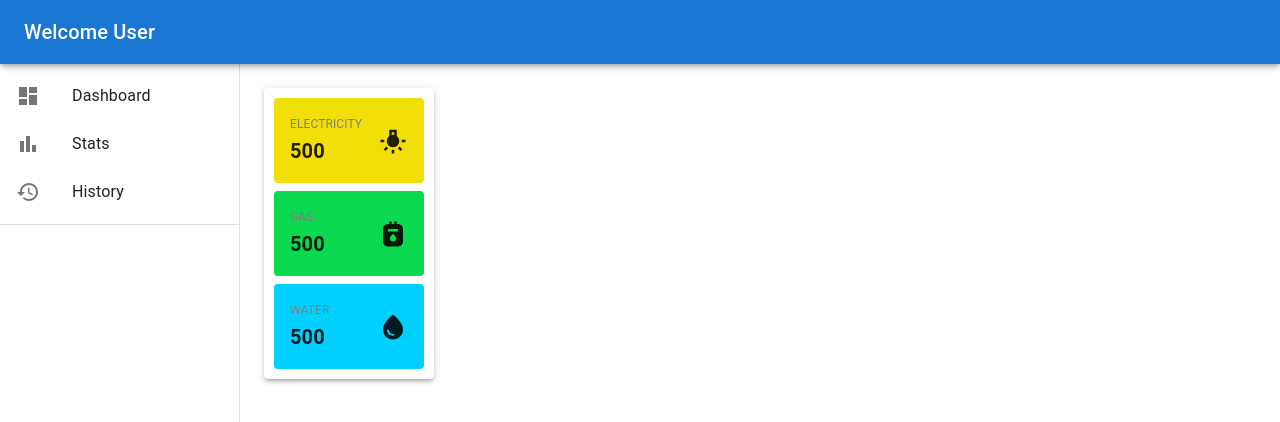
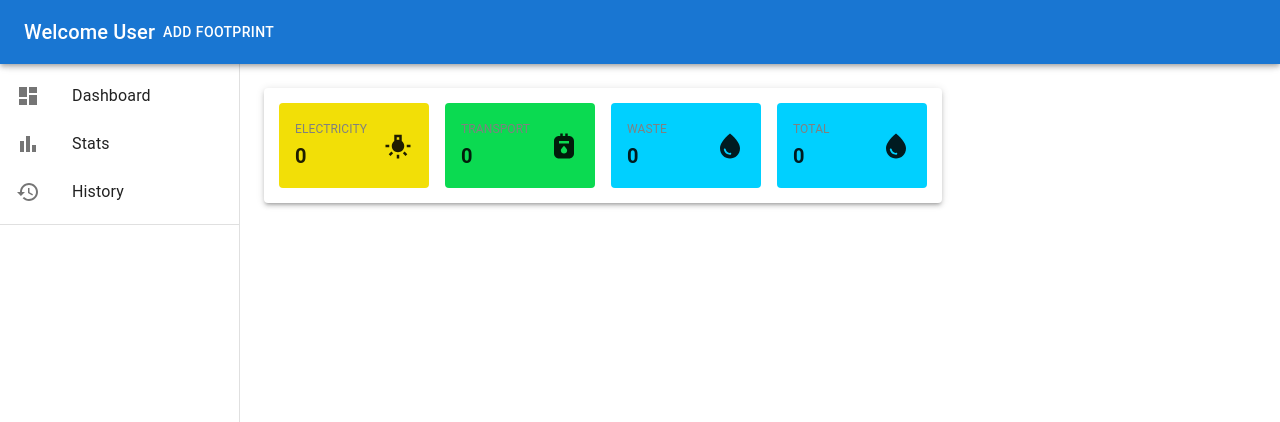
Before and after one commit to NimmalaD/sustainability-lifestyle-tracker-app, a React (Create React App) app in the folder frontend-app/: page /dashboard in a window 1280 px wide. Shown: the top 422 px of the page. Built offline with nearby package versions, Linux system fonts and the light colour scheme.

Commit message:
built carbonprint form

```diff
--- /dev/null
+++ b/frontend-app/src/components/carbonFootprintsForm/AddCarbonFootprint.js
@@ -0,0 +1,137 @@
+import React, {useState} from 'react';
+import { Button, Dialog, DialogActions, DialogContent, DialogTitle, TextField, Box } from '@mui/material';
+
+const AddCarbonFootprint = ({ open, close, onSubmit }) => {
+    // State to store input values
+  const [electricity, setElectricity] = useState(0);
+  const [gas, setGas] = useState(0);
+  const [water, setWater] = useState(0);
+  const [car, setCar] = useState(0);
+  const [bike, setBike] = useState(0);
+  const [publicTransport, setPublicTransport] = useState(0);
+  const [walk, setWalk] = useState(0);
+  const [plastic, setPlastic] = useState(0);
+  const [glass, setGlass] = useState(0);
+  const [paper, setPaper] = useState(0);
+
+  // Handle form submission
+  const handleSubmit = () => {
+    // Calculate sums
+    const home = electricity + gas + water;
+    const waste = plastic + glass + paper;
+    const transport = car + bike + publicTransport + walk;
+    const total = home + waste + transport;
+
+    // Display the results (for now, using console log)
+    // console.log('Home:', home);
+    // console.log('Waste:', waste);
+    // console.log('Transport:', transport);
+    // console.log('Total:',total)
+
+    onSubmit(home,waste,transport,total)
+
+  };
+  return (
+    <Box>
+      {/* Modal Dialog */}
+      <Dialog open={open} onClose={close} fullWidth>
+        <DialogTitle>Fill out the form</DialogTitle>
+        <DialogContent sx={{paddingTop:'20px'}}>
+          {/* Form inside the modal */}
+          <Box component="form" sx={{ display: 'flex', flexDirection: 'column', gap: 2 }}>
+            <TextField
+              label="Electricity"
+              variant="outlined"
+              type="number"
+              value={electricity}
+              onChange={(e) => setElectricity(Number(e.target.value))}
+              placeholder='Electricity'
+              inputProps={{ min: 0 }}
+            />
+            <TextField
+              label="Gas"
+              variant="outlined"
+              type="number"
+              value={gas}
+              onChange={(e) => setGas(Number(e.target.value))}
+              inputProps={{ min: 0 }}
+            />
+            <TextField
+              label="Water"
+              variant="outlined"
+              type="number"
+              value={water}
+              onChange={(e) => setWater(Number(e.target.value))}
+              inputProps={{ min: 0 }}
+            />
+            <TextField
+              label="Car"
+              variant="outlined"
+              type="number"
+              value={car}
+              onChange={(e) => setCar(Number(e.target.value))}
+              inputProps={{ min: 0 }}
+            />
+            <TextField
+              label="Bike"
+              variant="outlined"
+              type="number"
+              value={bike}
+              onChange={(e) => setBike(Number(e.target.value))}
+              inputProps={{ min: 0 }}
+            />
+            <TextField
+              label="Public Transport"
+              variant="outlined"
+              type="number"
+              value={publicTransport}
+              onChange={(e) => setPublicTransport(Number(e.target.value))}
+              inputProps={{ min: 0 }}
+            />
+            <TextField
+              label="Walk"
+              variant="outlined"
+              type="number"
+              value={walk}
+              onChange={(e) => setWalk(Number(e.target.value))}
+              inputProps={{ min: 0 }}
+            />
+            <TextField
+              label="Plastic"
+              variant="outlined"
+              type="number"
+              value={plastic}
+              onChange={(e) => setPlastic(Number(e.target.value))}
+              inputProps={{ min: 0 }}
+            />
+            <TextField
+              label="Glass"
+              variant="outlined"
+              type="number"
+              value={glass}
+              onChange={(e) => setGlass(Number(e.target.value))}
+              inputProps={{ min: 0 }}
+            />
+            <TextField
+              label="Paper"
+              variant="outlined"
+              type="number"
+              value={paper}
+              onChange={(e) => setPaper(Number(e.target.value))}
+              inputProps={{ min: 0 }}
+            />
+          </Box>
+        </DialogContent>
+        <DialogActions>
+          {/* Actions for the modal */}
+          <Button onClick={close}>Cancel</Button>
+          <Button onClick={handleSubmit} variant="contained" color="primary">
+            Submit
+          </Button>
+        </DialogActions>
+      </Dialog>
+    </Box>
+  );
+};
+
+export default AddCarbonFootprint;
--- a/frontend-app/src/components/dashboard/UserDashboard.js
+++ b/frontend-app/src/components/dashboard/UserDashboard.js
@@ -1,4 +1,4 @@
-import * as React from 'react';
+import React, { useState } from 'react';
 import Box from '@mui/material/Box';
 import Drawer from '@mui/material/Drawer';
 import AppBar from '@mui/material/AppBar';
@@ -16,11 +16,32 @@ import BarChartIcon from '@mui/icons-material/BarChart';
 import HistoryIcon from '@mui/icons-material/History';
 import CarbonFootprintDashboard from './carbonFootprints/CarbonFootprintDashboard';
 import Grid from '@mui/material/Grid2';
+import { Button } from '@mui/material';
+import AddCarbonFootprint from '../carbonFootprintsForm/AddCarbonFootprint';
 
 const drawerWidth = 240;
 
 export default function UserDashboard() {
-  return (
+  const [homeValue, setHomeValue] = useState(0)
+  const [transportValue, setTransportValue] = useState(0)
+  const [wasteValue, setWasteValue] = useState(0)
+  const [totalValue, setTotalValue] = useState(0)
+  const [open, setOpen] = useState(false)
+  const handleOnClick = () =>{
+    setOpen(true)
+  }
+  const handleOnClose = () =>{
+    setOpen(false)
+  }
+  const onSubmitForm = (homeVal, transVal, wasteVal, totalVal) => {
+    setHomeValue(homeVal)
+    setTransportValue(transVal)
+    setWasteValue(wasteVal)
+    setTotalValue(totalVal)
+
+    handleOnClose();
+  }
+      return (
     <Box sx={{ display: 'flex' }}>
       <CssBaseline />
       <AppBar position="fixed" sx={{ zIndex: (theme) => theme.zIndex.drawer + 1 }}>
@@ -28,6 +49,8 @@ export default function UserDashboard() {
           <Typography variant="h6" noWrap component="div">
             Welcome User
           </Typography>
+          <Button onClick={handleOnClick} sx={{color: 'white'}}>Add Footprint</Button>
+          <AddCarbonFootprint open={open} close={handleOnClose} onSubmit={onSubmitForm}></AddCarbonFootprint>
         </Toolbar>
       </AppBar>
       <Drawer
@@ -60,7 +83,7 @@ export default function UserDashboard() {
       <Box component="main" sx={{ flexGrow: 1, p: 3 }}>
         <Toolbar />
         <Grid container spacing={2}>
-            <CarbonFootprintDashboard></CarbonFootprintDashboard>
+            <CarbonFootprintDashboard home={homeValue} transport={transportValue} waste={wasteValue} totalEmission={totalValue}></CarbonFootprintDashboard>
         </Grid>
       </Box>
     </Box>
--- a/frontend-app/src/components/dashboard/carbonFootprints/CarbonFootprintDashboard.js
+++ b/frontend-app/src/components/dashboard/carbonFootprints/CarbonFootprintDashboard.js
@@ -1,31 +1,31 @@
 import React from "react";
 import Paper from "@mui/material/Paper";
 import { Box } from "@mui/material";
-import Grid from "@mui/material/Grid2";
 import Stack from "@mui/material/Stack";
 import TungstenIcon from '@mui/icons-material/Tungsten';
 import IndividualCarbonSummary from "./IndividualCarbonSummary";
 import GasMeterIcon from '@mui/icons-material/GasMeter';
 import WaterDropIcon from '@mui/icons-material/WaterDrop';
 
-const CarbonFootprintDashboard = () => {
+const CarbonFootprintDashboard = ({home, transport, waste, totalEmission}) => {
 
   return (
     <Box>
       <Paper elevation={3} sx={{padding:''}}>
         <Stack
-          direction="column"
-          spacing={1}
+          direction="row"
+          spacing={2}
           sx={{
-            justifyContent: "center",
+            justifyContent: "space-around",
             alignItems: "center",
-            padding: '10px',
-            width: '170px'
+            padding: '15px',
+
           }}
         >
-          <IndividualCarbonSummary name={'Electricity'} units={500} icon={TungstenIcon} color={'#F2DF07'}></IndividualCarbonSummary>
-          <IndividualCarbonSummary name={'Gas'} units={500} icon={GasMeterIcon} color={'#0BDA51'}></IndividualCarbonSummary>
-          <IndividualCarbonSummary name={'Water'} units={500} icon={WaterDropIcon} color={'#00d0ff'}></IndividualCarbonSummary>
+          <IndividualCarbonSummary name={'Electricity'} units={home} icon={TungstenIcon} color={'#F2DF07'}></IndividualCarbonSummary>
+          <IndividualCarbonSummary name={'Transport'} units={transport} icon={GasMeterIcon} color={'#0BDA51'}></IndividualCarbonSummary>
+          <IndividualCarbonSummary name={'Waste'} units={waste} icon={WaterDropIcon} color={'#00d0ff'}></IndividualCarbonSummary>
+          <IndividualCarbonSummary name={'Total'} units={totalEmission} icon={WaterDropIcon} color={'#00d0ff'}></IndividualCarbonSummary>
         </Stack>
       </Paper>
     </Box>
```
